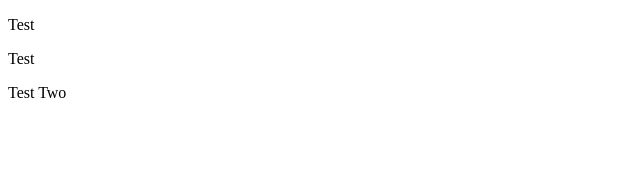
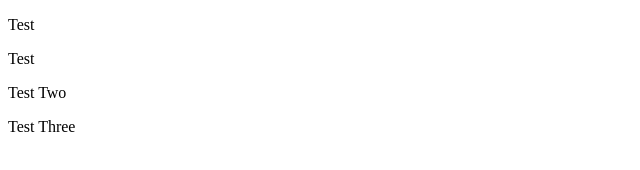
Before and after one commit to HumiyaAsama/test, a plain HTML site: page index.html in a window 1280 px wide. Shown: the full height of the page, 0-640 px from the left. Drawn offline with Linux system fonts and the light colour scheme.

Commit message:
Test Tree

```diff
--- a/index.html
+++ b/index.html
@@ -5,6 +5,7 @@
     <p>Test</p>
     <p>Test</p>
     <p>Test Two</p>
+    <p>Test Three</p>
   </body>
 </head>
 </html>
```
